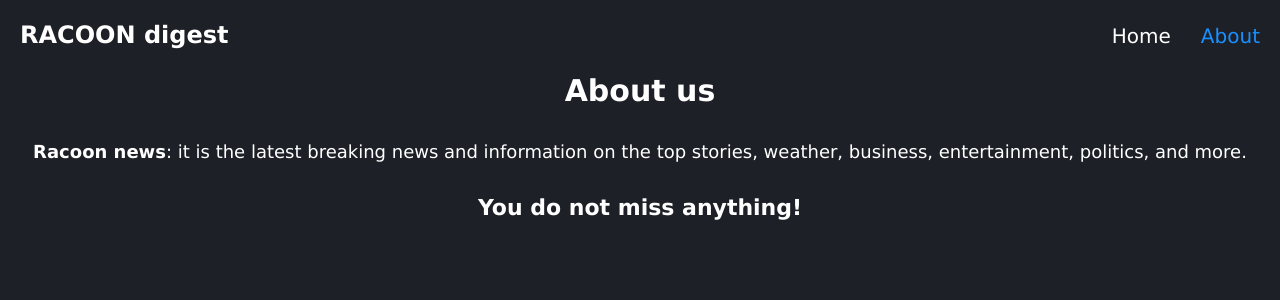
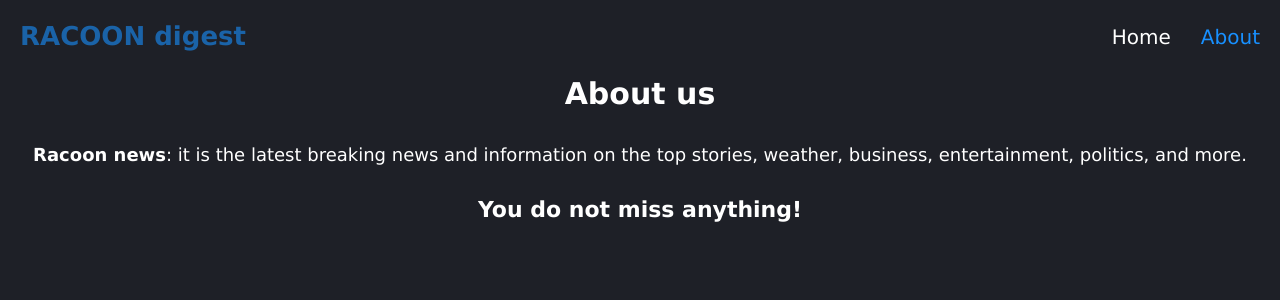
Before and after one commit to PesukarhuTG/react-news_api, a React (Create React App) app in the folder my-app/: page /about in a window 1280 px wide. Shown: the top 300 px of the page. Built offline with nearby package versions, Linux system fonts and the light colour scheme.

Commit message:
refactor: change page routing according to task

```diff
--- a/my-app/src/components/Header.tsx
+++ b/my-app/src/components/Header.tsx
@@ -1,62 +1,41 @@
 import React from 'react';
 import styled from 'styled-components';
-import { Link, useLocation } from 'react-router-dom';
+//import { Link, useLocation } from 'react-router-dom';
+import { NavLink } from 'react-router-dom';
 
 class Header extends React.Component {
+  activeStyle = {
+    color: 'var(--primary)',
+  };
+
   render() {
     return (
       <AppHeader>
-        <HeaderLogo to="/">RACOON digest</HeaderLogo>
+        <NavLink
+          to="/"
+          style={{ color: 'var(--primary)', fontSize: '26px', fontWeight: 700, opacity: 0.6 }}
+        >
+          RACOON digest
+        </NavLink>
 
         <HeaderNav>
-          <HeaderNavItem to="/" label="Home" />
-          <HeaderNavItem to="/about" label="About" />
+          <NavLink to="/" style={({ isActive }) => (isActive ? this.activeStyle : undefined)} end>
+            Home
+          </NavLink>
+          <NavLink to="/about" style={({ isActive }) => (isActive ? this.activeStyle : undefined)}>
+            About
+          </NavLink>
         </HeaderNav>
       </AppHeader>
     );
   }
 }
 
-const HeaderLink = styled(Link)<{
-  $active: boolean;
-}>`
-  color: ${({ $active }) => ($active ? 'var(--primary)' : 'var(--main-color)')} !important;
-  transition: all 0.4s ease;
-  &:hover {
-    color: var(--primary) !important;
-  }
-`;
-
-interface HeaderNavItemProps {
-  to: string;
-  label: string;
-}
-
-const HeaderNavItem: React.FC<HeaderNavItemProps> = ({ to, label }) => {
-  const { pathname } = useLocation();
-
-  return (
-    <HeaderLink to={to} $active={to === pathname}>
-      {label}
-    </HeaderLink>
-  );
-};
-
 const AppHeader = styled.header`
   display: flex;
   justify-content: space-between;
   align-items: center;
   padding: 20px 0;
-`;
-
-const HeaderLogo = styled(Link)`
-  color: var(--main-color);
-  font-size: 24px;
-  font-weight: 700;
-  transition: all 0.4s ease;
-  &:hover {
-    color: var(--primary);
-  }
 `;
 
 const HeaderNav = styled.nav`
--- a/my-app/src/pages/MainPage.tsx
+++ b/my-app/src/pages/MainPage.tsx
@@ -17,11 +17,11 @@ class MainPage extends React.Component {
 const Headling = styled.p`
   margin: 20px 0 30px;
   text-align: center;
-  font-size: 50px;
+  font-size: 36px;
   font-weight: 700;
   text-transform: uppercase;
   color: var(--primary);
-  opacity: 0.4;
+  opacity: 0.6;
 `;
 
 export default MainPage;
```
